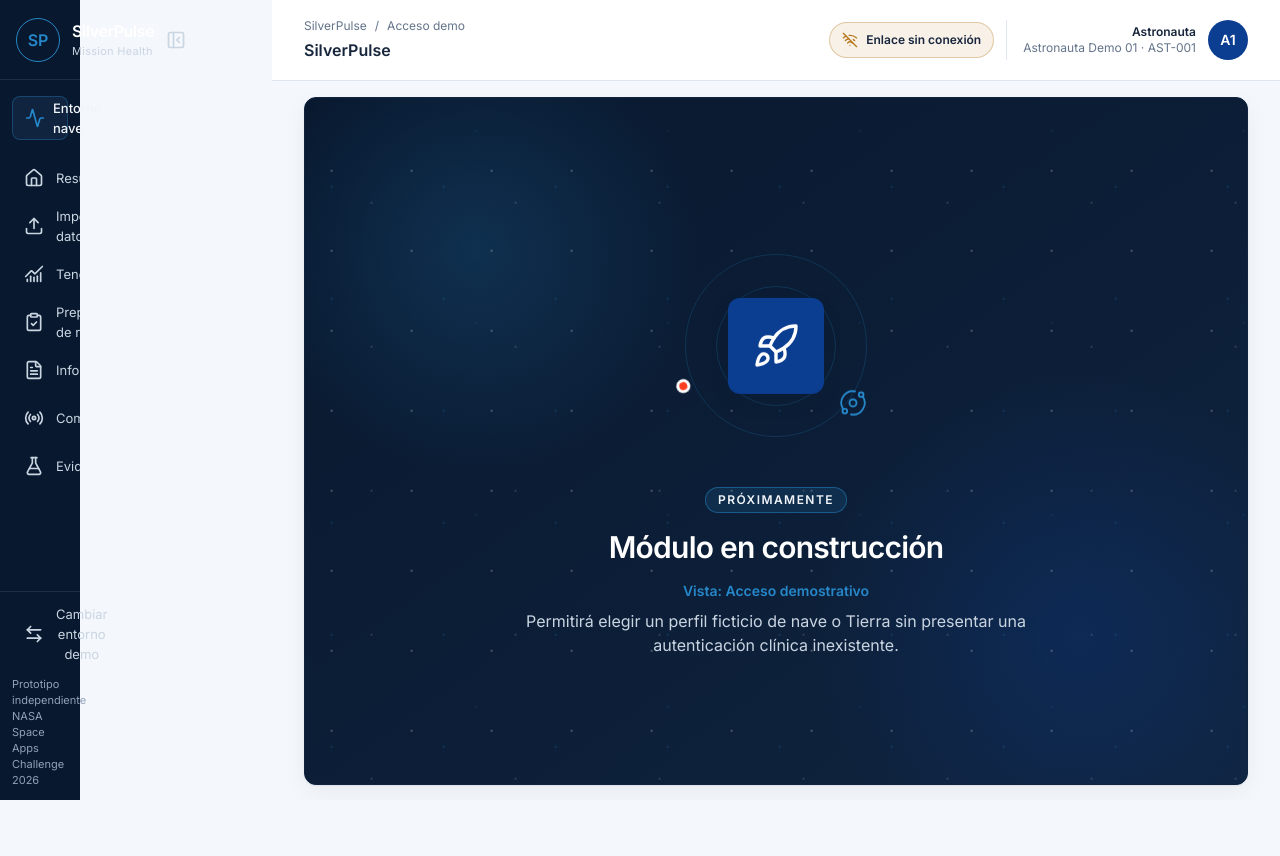
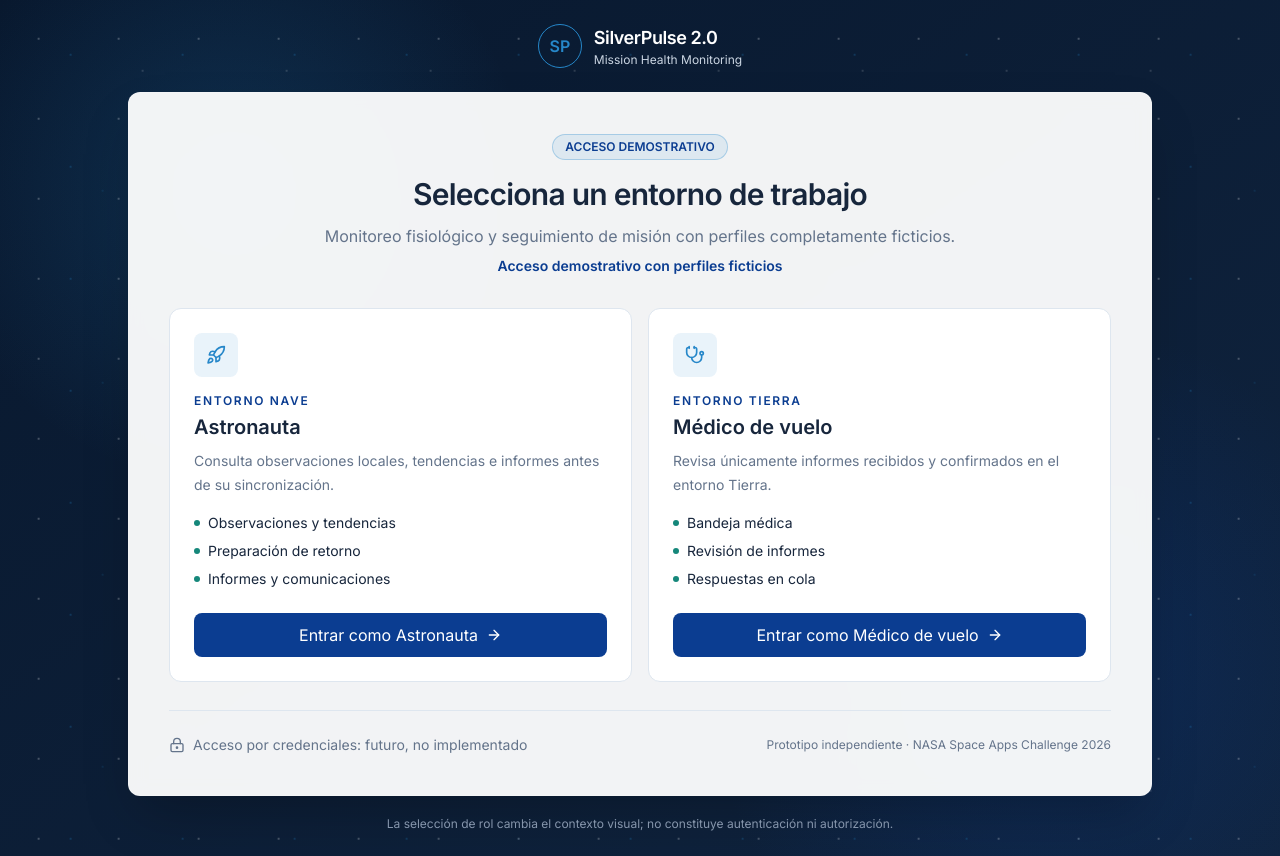
Before and after one commit to SilverPulse-Team/silverpulse-frontend, a React (Vite) app: page /login in a window 1280 px wide. Before the commit the page ends 800 px from the top, so only its background shows below. Built offline with nearby package versions, Linux system fonts and the light colour scheme.

Commit message:
feat: implement LoginPage with role selection and demo access, add demo environment management

```diff
--- /dev/null
+++ b/src/app/demoEnvironment.ts
@@ -0,0 +1,31 @@
+import type { ShellEnvironment } from '../components/layout/navigation'
+
+export const environmentOrder: ShellEnvironment[] = ['ship', 'earth', 'mission-control']
+export const environmentStorageKey = 'silverpulse-demo-environment'
+
+export const environmentHome: Record<ShellEnvironment, string> = {
+  ship: '/astronaut',
+  earth: '/medical',
+  'mission-control': '/mission-control',
+}
+
+export function getStoredEnvironment(): ShellEnvironment {
+  try {
+    const storedEnvironment = window.sessionStorage.getItem(environmentStorageKey)
+    if (environmentOrder.includes(storedEnvironment as ShellEnvironment)) {
+      return storedEnvironment as ShellEnvironment
+    }
+  } catch {
+    // Session storage may be unavailable; ship remains the safe demo default.
+  }
+
+  return 'ship'
+}
+
+export function storeEnvironment(environment: ShellEnvironment) {
+  try {
+    window.sessionStorage.setItem(environmentStorageKey, environment)
+  } catch {
+    // The visual context can still change for the current page without storage.
+  }
+}
--- a/src/app/router.tsx
+++ b/src/app/router.tsx
@@ -7,33 +7,13 @@ import { AstronautOverviewPage } from '../pages/AstronautOverviewPage'
 import { NotFoundPage } from '../pages/NotFoundPage'
 import { PlaceholderPage } from '../pages/PlaceholderPage'
 import { ReportPlaceholderPage } from '../pages/ReportPlaceholderPage'
-
-const environmentOrder: ShellEnvironment[] = ['ship', 'earth', 'mission-control']
-const environmentStorageKey = 'silverpulse-demo-environment'
-
-const environmentHome: Record<ShellEnvironment, string> = {
-  ship: '/astronaut',
-  earth: '/medical',
-  'mission-control': '/mission-control',
-}
+import { LoginPage } from '../pages/LoginPage'
+import { environmentHome, environmentOrder, getStoredEnvironment, storeEnvironment } from './demoEnvironment'
 
 interface RouteInfo {
   title: string
   breadcrumb: BreadcrumbItem[]
   fitViewport: boolean
-}
-
-function getInitialEnvironment(): ShellEnvironment {
-  try {
-    const storedEnvironment = window.sessionStorage.getItem(environmentStorageKey)
-    if (environmentOrder.includes(storedEnvironment as ShellEnvironment)) {
-      return storedEnvironment as ShellEnvironment
-    }
-  } catch {
-    // Session storage may be unavailable; ship remains the safe demo default.
-  }
-
-  return 'ship'
 }
 
 function breadcrumbFor(environment: ShellEnvironment, currentLabel: string, sectionLabel?: string): BreadcrumbItem[] {
@@ -104,7 +84,16 @@ function resolveRouteInfo(path: string, environment: ShellEnvironment): RouteInf
 }
 
 export function AppRouter() {
-  const [environment, setEnvironment] = useState<ShellEnvironment>(getInitialEnvironment)
+  return (
+    <Routes>
+      <Route path="/login" element={<LoginPage />} />
+      <Route path="/*" element={<ShellRouter />} />
+    </Routes>
+  )
+}
+
+function ShellRouter() {
+  const [environment, setEnvironment] = useState<ShellEnvironment>(getStoredEnvironment)
   const location = useLocation()
   const navigate = useNavigate()
   const routeInfo = resolveRouteInfo(location.pathname, environment)
@@ -114,12 +103,7 @@ export function AppRouter() {
     const currentIndex = environmentOrder.indexOf(environment)
     const nextEnvironment = environmentOrder[(currentIndex + 1) % environmentOrder.length]
 
-    try {
-      window.sessionStorage.setItem(environmentStorageKey, nextEnvironment)
-    } catch {
-      // The environment still changes for this page if storage is unavailable.
-    }
-
+    storeEnvironment(nextEnvironment)
     setEnvironment(nextEnvironment)
     navigate(environmentHome[nextEnvironment], { replace: true })
   }
@@ -135,10 +119,6 @@ export function AppRouter() {
     >
       <Routes>
         <Route path="/" element={<Navigate to="/astronaut" replace />} />
-        <Route
-          path="/login"
-          element={<PlaceholderPage viewName="Acceso demostrativo" description="Permitirá elegir un perfil ficticio de nave o Tierra sin presentar una autenticación clínica inexistente." />}
-        />
         <Route
           path="/astronaut"
           element={
--- /dev/null
+++ b/src/pages/LoginPage.tsx
@@ -0,0 +1,128 @@
+import { ArrowRight, LockKeyhole, Rocket, Stethoscope } from 'lucide-react'
+import { useNavigate } from 'react-router'
+import { environmentHome, storeEnvironment } from '../app/demoEnvironment'
+import type { ShellEnvironment } from '../components/layout/navigation'
+
+interface RoleCardProps {
+  environment: Extract<ShellEnvironment, 'ship' | 'earth'>
+  icon: typeof Rocket
+  title: string
+  context: string
+  description: string
+  features: string[]
+  buttonLabel: string
+  onSelect: (environment: Extract<ShellEnvironment, 'ship' | 'earth'>) => void
+}
+
+export function LoginPage() {
+  const navigate = useNavigate()
+
+  const selectRole = (environment: Extract<ShellEnvironment, 'ship' | 'earth'>) => {
+    storeEnvironment(environment)
+    navigate(environmentHome[environment], { replace: true })
+  }
+
+  return (
+    <main className="construction-space relative min-h-dvh overflow-hidden bg-deep-space px-4 py-6 sm:px-6 lg:px-8">
+      <div className="relative z-10 mx-auto flex min-h-[calc(100dvh-3rem)] w-full max-w-5xl flex-col justify-center">
+        <div className="mb-6 flex items-center justify-center gap-3 text-white">
+          <span aria-hidden="true" className="grid size-11 place-items-center rounded-full border border-data font-semibold text-data">
+            SP
+          </span>
+          <div>
+            <p className="text-lg font-semibold tracking-tight">SilverPulse 2.0</p>
+            <p className="text-xs text-slate-300">Mission Health Monitoring</p>
+          </div>
+        </div>
+
+        <section className="rounded-card border border-white/15 bg-card/95 p-5 shadow-2xl backdrop-blur sm:p-8 lg:p-10" aria-labelledby="login-title">
+          <header className="mx-auto max-w-2xl text-center">
+            <span className="inline-flex rounded-full border border-data/30 bg-data/10 px-3 py-1 text-xs font-semibold text-nasa-blue">
+              ACCESO DEMOSTRATIVO
+            </span>
+            <h1 id="login-title" className="mt-4 text-2xl font-semibold tracking-tight text-ink sm:text-3xl">
+              Selecciona un entorno de trabajo
+            </h1>
+            <p className="mt-3 text-sm leading-6 text-muted sm:text-base">
+              Monitoreo fisiológico y seguimiento de misión con perfiles completamente ficticios.
+            </p>
+            <p className="mt-2 text-sm font-semibold text-nasa-blue">Acceso demostrativo con perfiles ficticios</p>
+          </header>
+
+          <div className="mt-8 grid gap-4 md:grid-cols-2">
+            <RoleCard
+              environment="ship"
+              icon={Rocket}
+              title="Astronauta"
+              context="Entorno nave"
+              description="Consulta observaciones locales, tendencias e informes antes de su sincronización."
+              features={['Observaciones y tendencias', 'Preparación de retorno', 'Informes y comunicaciones']}
+              buttonLabel="Entrar como Astronauta"
+              onSelect={selectRole}
+            />
+            <RoleCard
+              environment="earth"
+              icon={Stethoscope}
+              title="Médico de vuelo"
+              context="Entorno Tierra"
+              description="Revisa únicamente informes recibidos y confirmados en el entorno Tierra."
+              features={['Bandeja médica', 'Revisión de informes', 'Respuestas en cola']}
+              buttonLabel="Entrar como Médico de vuelo"
+              onSelect={selectRole}
+            />
+          </div>
+
+          <div className="mt-7 flex flex-col items-center justify-between gap-4 border-t border-line pt-6 text-center sm:flex-row sm:text-left">
+            <div className="flex items-center gap-2 text-sm text-muted">
+              <LockKeyhole aria-hidden="true" className="size-4" />
+              <span>Acceso por credenciales: futuro, no implementado</span>
+            </div>
+            <p className="text-xs text-muted">Prototipo independiente · NASA Space Apps Challenge 2026</p>
+          </div>
+        </section>
+
+        <p className="mt-5 text-center text-xs text-slate-400">
+          La selección de rol cambia el contexto visual; no constituye autenticación ni autorización.
+        </p>
+      </div>
+    </main>
+  )
+}
+
+function RoleCard({
+  environment,
+  icon: Icon,
+  title,
+  context,
+  description,
+  features,
+  buttonLabel,
+  onSelect,
+}: RoleCardProps) {
+  return (
+    <article className="group flex flex-col rounded-card border border-line bg-card p-5 transition-[border-color,transform,box-shadow] hover:-translate-y-1 hover:border-data/50 hover:shadow-card sm:p-6">
+      <span className="grid size-11 place-items-center rounded-control bg-data/10 text-data">
+        <Icon aria-hidden="true" className="size-5" />
+      </span>
+      <p className="mt-4 text-xs font-semibold uppercase tracking-[0.14em] text-nasa-blue">{context}</p>
+      <h2 className="mt-1 text-xl font-semibold text-ink">{title}</h2>
+      <p className="mt-2 text-sm leading-6 text-muted">{description}</p>
+      <ul className="mt-4 flex-1 space-y-2 text-sm text-ink">
+        {features.map((feature) => (
+          <li key={feature} className="flex items-center gap-2">
+            <span aria-hidden="true" className="size-1.5 rounded-full bg-coverage" />
+            {feature}
+          </li>
+        ))}
+      </ul>
+      <button
+        type="button"
+        onClick={() => onSelect(environment)}
+        className="mt-6 inline-flex min-h-11 w-full items-center justify-center gap-2 rounded-control bg-nasa-blue px-4 py-2 text-sm font-semibold text-white transition-colors hover:bg-deep-space"
+      >
+        {buttonLabel}
+        <ArrowRight aria-hidden="true" className="size-4" />
+      </button>
+    </article>
+  )
+}
```
Also changed, not shown: 2 other files (tests, documents, lock files or other folders).
